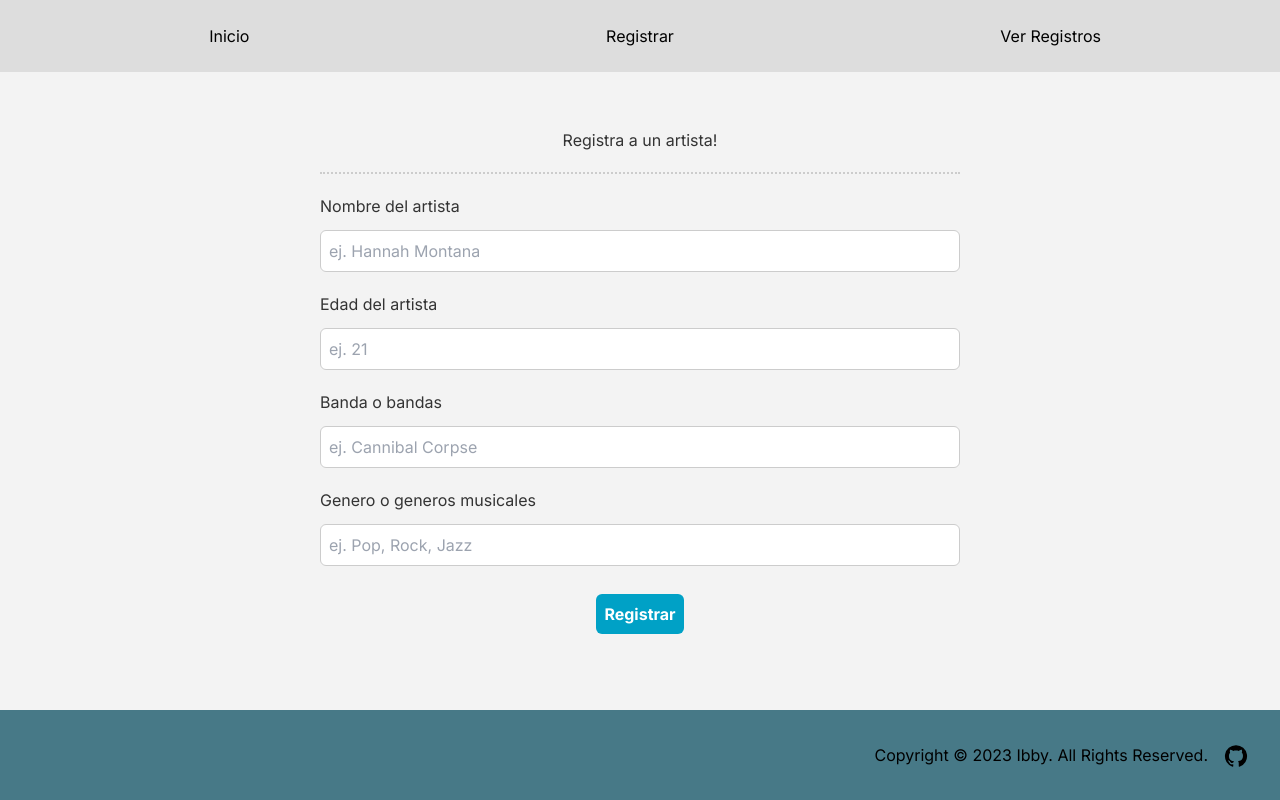
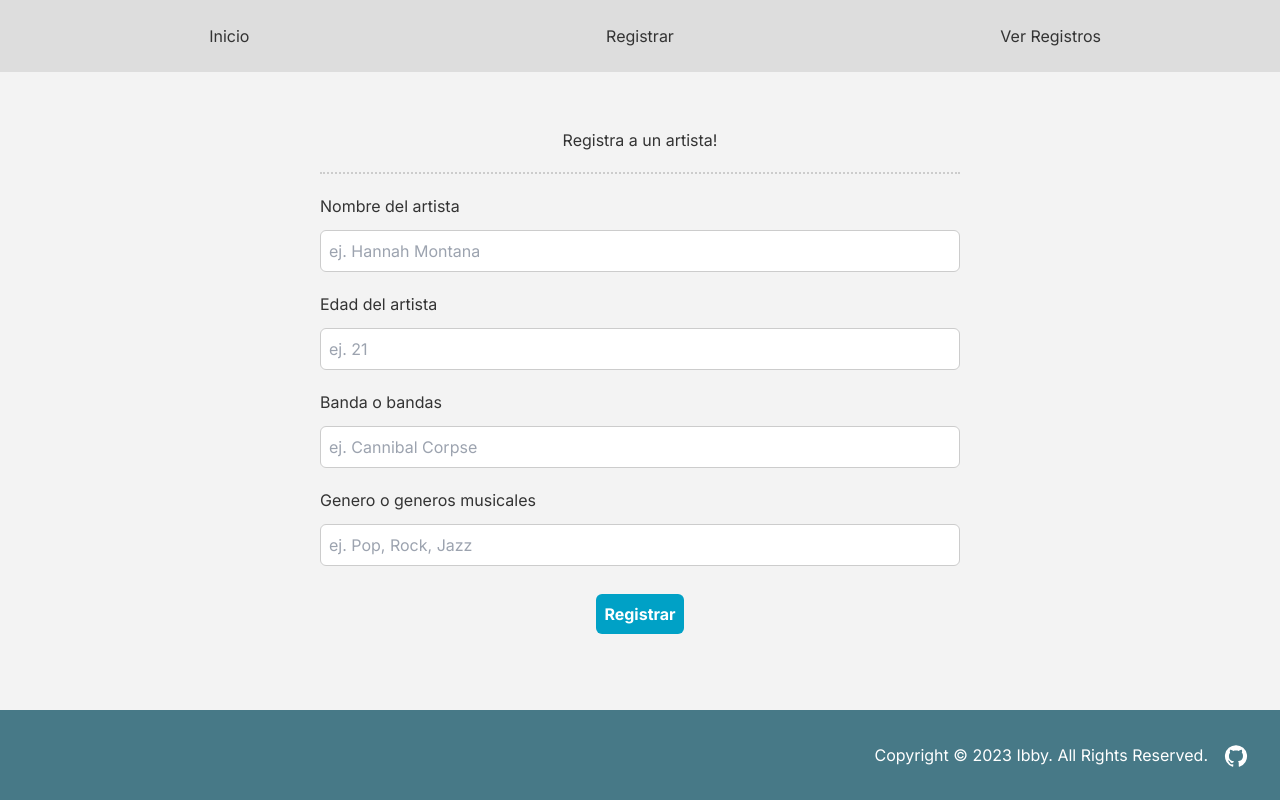
Before and after one commit to JulioMRosas/artistas, a Next.js app: page /register in a window 1280 px wide. Built offline with nearby package versions, Linux system fonts and the light colour scheme.

Commit message:
cambios a card

```diff
--- a/src/app/consult/page.js
+++ b/src/app/consult/page.js
@@ -6,8 +6,13 @@ const consultPage = async () => {
   const data = await getEveryArtist();
 
   return (
-    <main className='grid w-[90%] justify-center space-y-4 p-6'>
-        {data.map(artist => (<Card key={artist.id} data={artist}/>))}
+    <main className='grid p-6'>
+      <h2 className='text-center text-[#333] mb-6'>Artistas registrados</h2>
+      <div className='border-dotted border-b-2 border-[#ccc]'></div>
+      <div className='grid grid-cols-3 justify-center p-6'>
+          {data.map(artist => (<Card key={artist.id} data={artist}/>))}
+      </div>
+
     </main>
   )
 }
--- a/src/app/layout.js
+++ b/src/app/layout.js
@@ -13,7 +13,7 @@ export const metadata = {
 export default function RootLayout({ children }) {
   return (
     <html lang="en">
-      <body className={`${inter.className} flex flex-col h-screen bg-[#f3f3f3]`}>
+      <body className={`${inter.className} h-screen bg-[#f3f3f3]`}>
         <Header/>
         {children}
         <Footer/>
--- a/src/components/Card.jsx
+++ b/src/components/Card.jsx
@@ -3,12 +3,11 @@ import React from 'react';
 const Card = ({ data }) => {
   const { name, age, band, genre } = data;
   return (
-    <ul className='bg-white border border-[#ccc]'>
+    <ul className='w-[90%] h-[90%] p-6 bg-white border border-[#ccc]'>
         <li>{name}</li>
         <li>{age}</li>
         <li>{band}</li>
         <li>{genre}</li>
-
     </ul>
   )
 }
--- a/src/components/Footer.jsx
+++ b/src/components/Footer.jsx
@@ -5,7 +5,7 @@ import GitHubIcon from '@mui/icons-material/GitHub';
 
 const Footer = () => {
   return (
-    <footer className='flex flex-1 justify-end items-center fixed inset-x-0 bottom-0 p-8 space-x-4 bg-[#477987]'>
+    <footer className='flex flex-1 justify-end items-center fixed inset-x-0 bottom-0 p-8 space-x-4 text-white bg-[#477987]'>
         <div>Copyright © 2023 Ibby. All Rights Reserved.</div>
         <Link href={"https://github.com/JulioMRosas"}><GitHubIcon/></Link>
     </footer>
--- a/src/components/Form.jsx
+++ b/src/components/Form.jsx
@@ -25,8 +25,8 @@ const Form = () => {
     }
 
     await addArtist(artist);
-    resetFields(artist);
-  }
+/*     resetFields(artist);
+ */  }
 
   return <>
     <form className='w-[50%] mt-14 mb-32 space-y-5'>
--- a/src/components/Header.jsx
+++ b/src/components/Header.jsx
@@ -11,14 +11,14 @@ const Header = () => {
   return (
     <>
       {/* Normal menu */}
-      <header className='hidden sm:grid grid-cols-3 p-6 bg-[#DDDDDD]'>
+      <header className='hidden sm:grid grid-cols-3 p-6 bg-[#DDDDDD] text-[#333]'>
           <Link href={"../"} className='justify-self-center'>Inicio</Link>
           <Link href={"../register"} className='justify-self-center'>Registrar</Link>
           <Link href={"../consult"} className='justify-self-center'>Ver Registros</Link>
       </header>
 
       {/* Responsive menu */}
-      <Popover className='sm:hidden p-6 bg-[#DDDDDD]'>
+      <Popover className='sm:hidden p-6 bg-[#DDDDDD] text-[#333]'>
         <Popover.Button>
           <MenuIcon />
         </Popover.Button>
```
Also changed, not shown: 1 other file (tests, documents, lock files or other folders).
